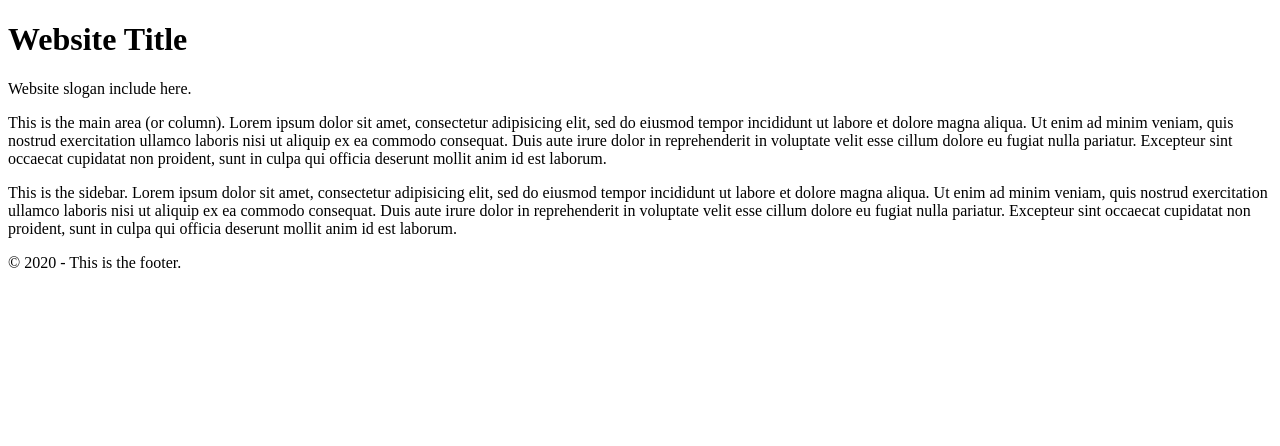
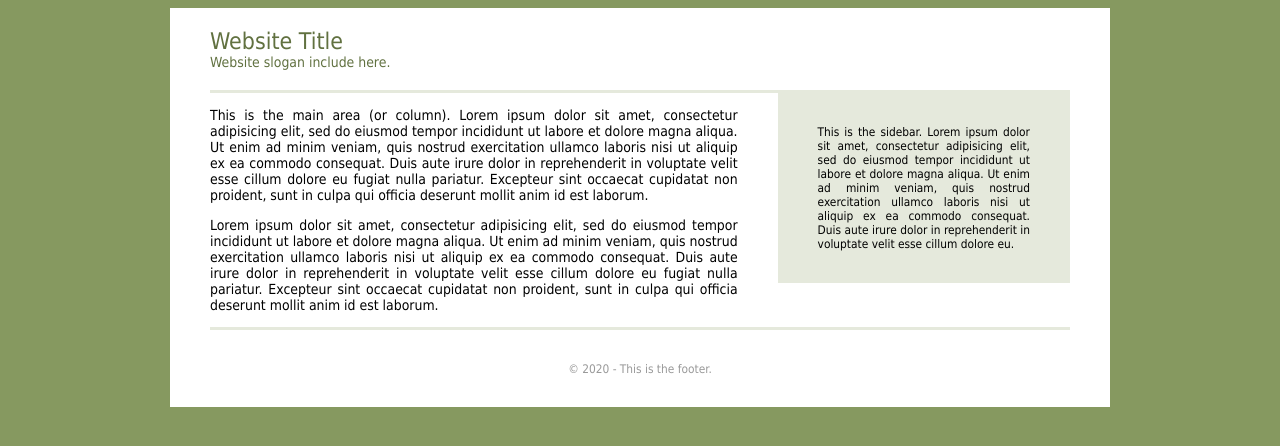
Before and after one commit to vel02/web-html-css, a plain HTML site: page second-tutorial/css-section/essential/box-model/box-float/index.html in a window 1280 px wide. Drawn offline with Linux system fonts and the light colour scheme.

Commit message:
challenge html css part 1 done

```diff
--- a/second-tutorial/css-section/essential/box-model/box-float/css/style.css
+++ b/second-tutorial/css-section/essential/box-model/box-float/css/style.css
@@ -0,0 +1,82 @@
+html{
+  background-color: #869960;
+}
+
+body {
+  font-family: Tahoma, sans-serif;
+  font-size: 87%;
+}
+
+header {
+  padding-bottom: 20px;
+  padding-top: 20px;
+  color: #617140;
+}
+
+header h1 {
+  margin: 0;
+  font-weight: normal;
+  font-size: 165%; // 25px
+}
+
+header p {
+  margin: 0;
+}
+
+.container {
+  max-width: 940px;
+  margin-left: auto;
+  margin-right: auto;
+  background-color: #fff;
+  padding-left: 40px;
+  padding-right: 40px;
+  box-sizing: border-box;
+}
+
+.content-area{
+  border-top: 3px solid #e5e9dc;
+  border-bottom: 3px solid #e5e9dc;
+}
+
+.main-area {
+  width: 66%;
+  float: left;
+  padding-right: 40px;
+  text-align: justify;
+  box-sizing: border-box;
+}
+
+.sidebar {
+  width: 34%;
+  float: left;
+  background-color: #e5e9dc;
+  padding: 20px 40px;
+  box-sizing: border-box;
+  font-size: 85%;
+  text-align: justify;
+}
+
+footer {
+  text-align: center;
+  font-size: 85%;
+  color: #999;
+  padding-bottom: 20px;
+  padding-top: 20px;
+  box-sizing: border-box;
+}
+
+/* clearfix code */
+.clearfix:before,
+.clearfix:after {
+  content: "";
+  display: table;
+}
+
+.clearfix:after {
+  clear: both;
+}
+
+.clearfix {
+  zoom: 1;
+}
+/* clearfix code */
--- a/second-tutorial/css-section/essential/box-model/box-float/index.html
+++ b/second-tutorial/css-section/essential/box-model/box-float/index.html
@@ -15,16 +15,20 @@
         <header>
             <h1>Website Title</h1>
             <p>Website slogan include here.</p>
-
         </header>
 
-        <div class="main-area">
-            <p>This is the main area (or column). Lorem ipsum dolor sit amet, consectetur adipisicing elit, sed do eiusmod tempor incididunt ut labore et dolore magna aliqua. Ut enim ad minim veniam, quis nostrud exercitation ullamco laboris nisi ut aliquip ex ea commodo consequat. Duis aute irure dolor in reprehenderit in voluptate velit esse cillum dolore eu fugiat nulla pariatur. Excepteur sint occaecat cupidatat non proident, sunt in culpa qui officia deserunt mollit anim id est laborum. </p>
-        </div>
+      <div class="content-area clearfix">
+          <div class="main-area">
+              <p>This is the main area (or column). Lorem ipsum dolor sit amet, consectetur adipisicing elit, sed do eiusmod tempor incididunt ut labore et dolore magna aliqua. Ut enim ad minim veniam, quis nostrud exercitation ullamco laboris nisi ut aliquip ex ea commodo consequat. Duis aute irure dolor in reprehenderit in voluptate velit esse cillum dolore eu fugiat nulla pariatur. Excepteur sint occaecat cupidatat non proident, sunt in culpa qui officia deserunt mollit anim id est laborum. </p>
+              <p>Lorem ipsum dolor sit amet, consectetur adipisicing elit, sed do eiusmod tempor incididunt ut labore et dolore magna aliqua. Ut enim ad minim veniam, quis nostrud exercitation ullamco laboris nisi ut aliquip ex ea commodo consequat. Duis aute irure dolor in reprehenderit in voluptate velit esse cillum dolore eu fugiat nulla pariatur. Excepteur sint occaecat cupidatat non proident, sunt in culpa qui officia deserunt mollit anim id est laborum.</p>
+          </div>
 
-        <aside class="sidebar">
-          <p>This is the sidebar. Lorem ipsum dolor sit amet, consectetur adipisicing elit, sed do eiusmod tempor incididunt ut labore et dolore magna aliqua. Ut enim ad minim veniam, quis nostrud exercitation ullamco laboris nisi ut aliquip ex ea commodo consequat. Duis aute irure dolor in reprehenderit in voluptate velit esse cillum dolore eu fugiat nulla pariatur. Excepteur sint occaecat cupidatat non proident, sunt in culpa qui officia deserunt mollit anim id est laborum.</p>
-        </aside>
+          <aside class="sidebar">
+            <p>This is the sidebar. Lorem ipsum dolor sit amet, consectetur adipisicing elit, sed do eiusmod tempor incididunt ut labore et dolore magna aliqua. Ut enim ad minim veniam, quis nostrud exercitation ullamco laboris nisi ut aliquip ex ea commodo consequat. Duis aute irure dolor in reprehenderit in voluptate velit esse cillum dolore eu.</p>
+          </aside>
+      </div>
+
+
         <footer>
             <p>&copy; 2020 - This is the footer.</p>
             <p></p>
```
